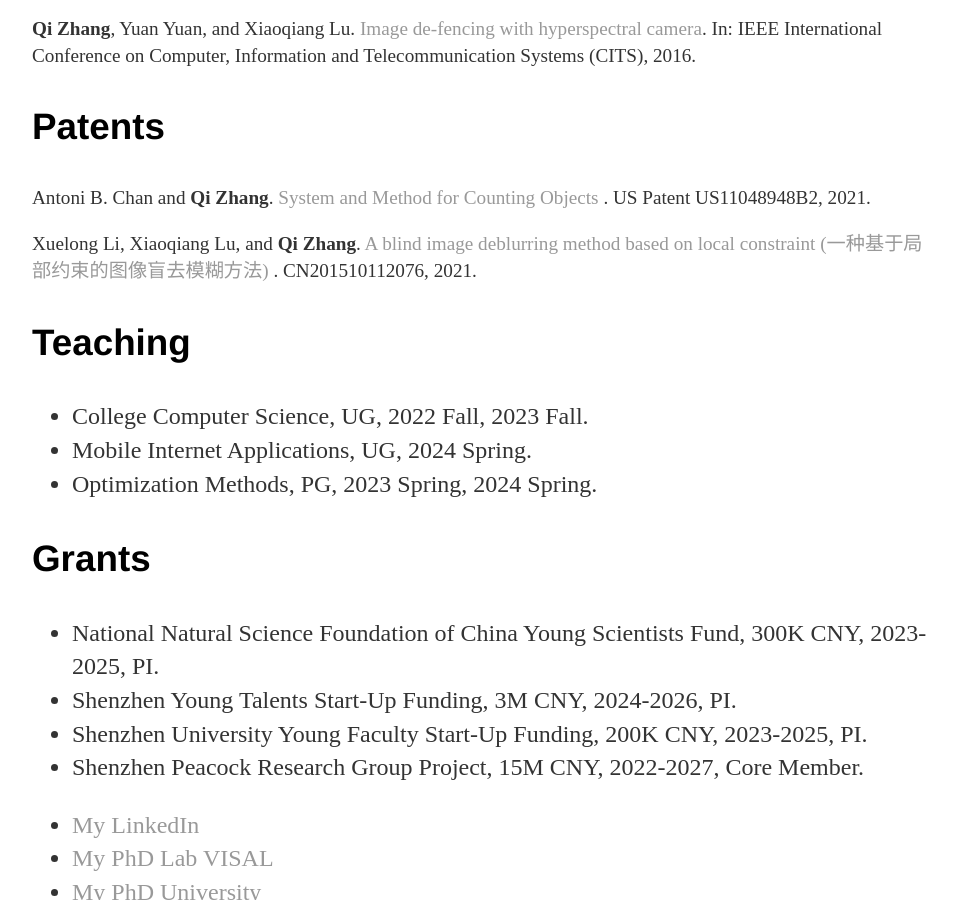
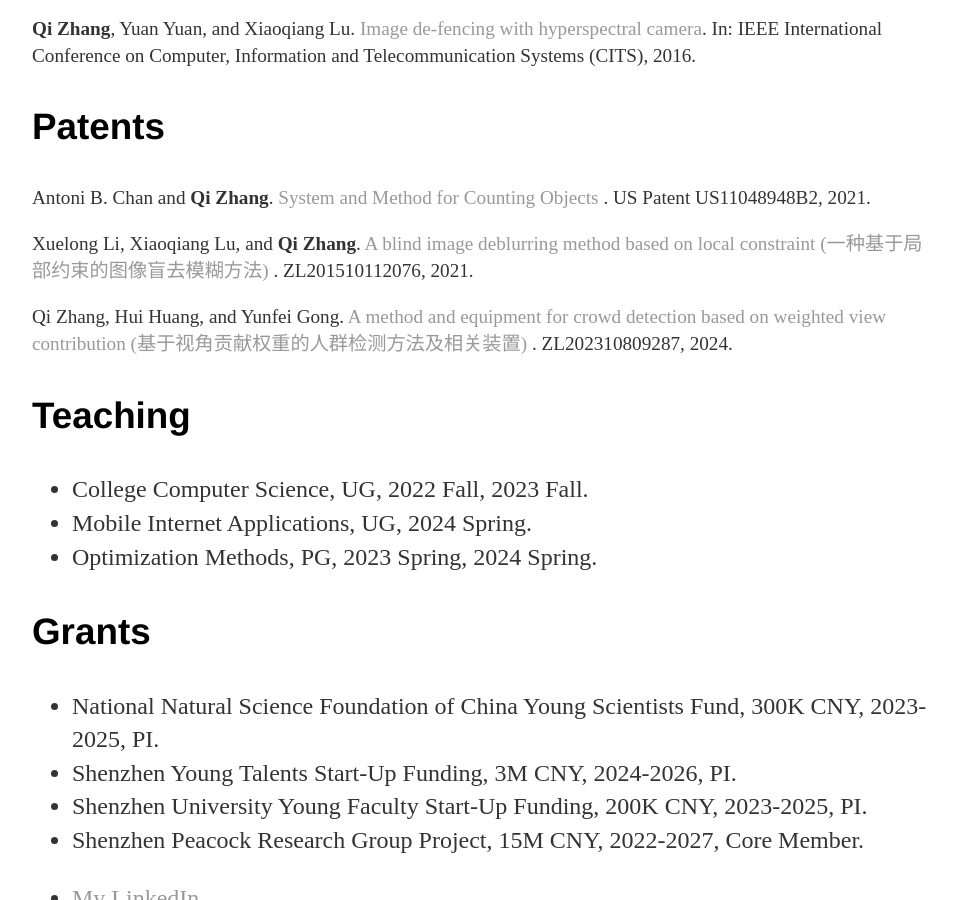
Before and after one commit to zqyq/zqyq.github.io, a Jekyll site: the page built from about/index.html, in a window 1280 px wide and 900 px high, scrolled down 2022 px. Shown: the whole window, without its empty margins (160-1117 px from the left). Built offline with Jekyll 4.4.1, drawn with Linux system fonts in a browser that asks for light colours.

Commit message:
Update index.html

```diff
--- a/about/index.html
+++ b/about/index.html
@@ -112,7 +112,13 @@ title: About Qi ZHANG
 				<a href='https://patents.google.com/patent/CN106033595B/zh?oq=CN106033595B'>
 				A blind image deblurring method based on local constraint (一种基于局部约束的图像盲去模糊方法)
 				</a>.
-				CN201510112076, 2021.
+				ZL201510112076, 2021.
+			</p>
+			<p>Qi Zhang, Hui Huang, and Yunfei Gong.
+				<a href='https://patents.google.com/patent/CN106033595B/zh?oq=CN106033595B'>
+				A method and equipment for crowd detection based on weighted view contribution (基于视角贡献权重的人群检测方法及相关装置)
+				</a>.
+				ZL202310809287, 2024.
 			</p>
 
 		<h3>Teaching</h3>
```
